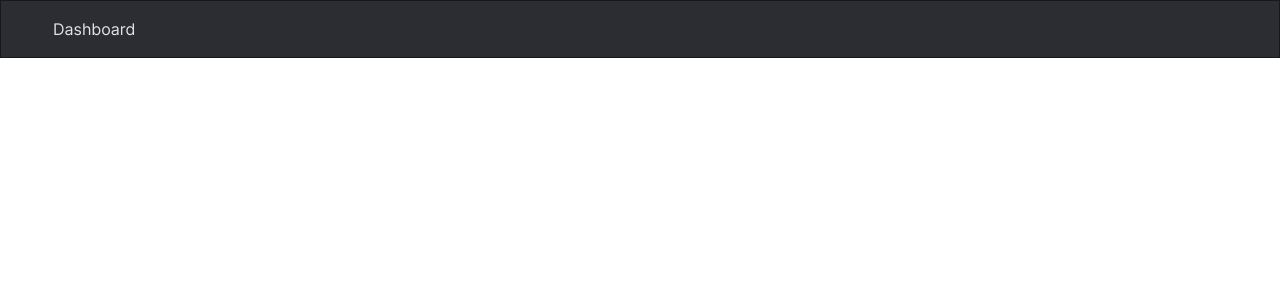
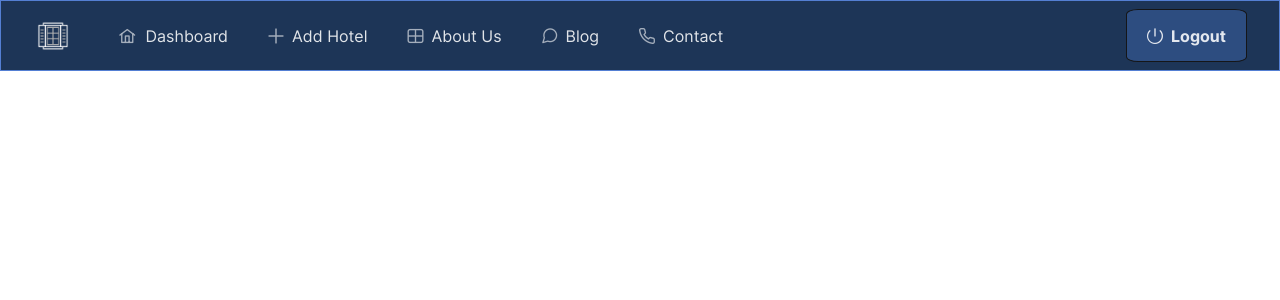
Before and after one commit to ergula/react-booking-app, a React (Create React App) app: page / in a window 1280 px wide. Shown: the top 300 px of the page. Built offline with nearby package versions, Linux system fonts and the light colour scheme.

Commit message:
#2 Fix: Navbar

```diff
--- a/public/index.html
+++ b/public/index.html
@@ -24,7 +24,7 @@
       work correctly both with client-side routing and a non-root public URL.
       Learn how to configure a non-root public URL by running `npm run build`.
     -->
-    <title>React App</title>
+    <title>Booking App</title>
   </head>
   <body>
     <noscript>You need to enable JavaScript to run this app.</noscript>
--- a/src/App.tsx
+++ b/src/App.tsx
@@ -13,8 +13,8 @@ function App() {
   return (
     <BrowserRouter>
     <Routes>
+      <Route element={<Dashboard />} path='/dashboard'/>
       <Route element={<Dashboard />} path='/'/>
-      <Route element={<Dashboard />} path='/dashboard'/>
       </Routes></BrowserRouter>
   );
 }
--- a/src/components/menu/index.tsx
+++ b/src/components/menu/index.tsx
@@ -1,6 +1,9 @@
 import React from 'react'
 import { useNavigate } from 'react-router-dom'
 import { Menubar } from 'primereact/menubar'
+import { Button} from 'primereact/button'
+
+import Logo from "../../assets/images/logo_white.gif"
 
 const NavigationBar = () => {
   const navigate = useNavigate();
@@ -8,15 +11,42 @@ const NavigationBar = () => {
   const items = [
     {
       label: 'Dashboard',
+      icon: 'pi pi-fw pi-home',
       command: () => {navigate('/dashboard')}
     },
+    {
+      label: 'Add Hotel',
+      icon: 'pi pi-plus',
+      command: () => {navigate('/addHotel')}
 
+    },
+    {
+      label: 'About Us',
+      icon: 'pi pi-table',
+      command: () => {navigate('/aboutUs')}
+
+    },
+    {
+      label: 'Blog',
+      icon: 'pi pi-comment',
+      command: () => {navigate('/blog')}
+
+    },
+    {
+      label: 'Contact',
+      icon: 'pi pi-phone',
+      command: () => {navigate('/contact')}
+
+    },
   ]
   return (
     <div>
-      <div className='card' style={{zIndex:20, position: 'relative'}}>
+      <div className='card' style={{zIndex:22, position: 'relative'}}>
         <Menubar model={items}
-
+        start= {
+          <img  src={Logo} height="40" width="40" className='mr-6' />
+        }
+        end={<Button label="Logout" icon="pi pi-power-off"  />}
         />
       </div>
     </div>
--- a/tsconfig.json
+++ b/tsconfig.json
@@ -1,5 +1,6 @@
 {
   "compilerOptions": {
+    "moduleResolution": "node",
     "target": "es5",
     "lib": [
       "dom",
```
Also changed, not shown: src/assets/css/theme.css, src/assets/images/logo_white.gif (added).
